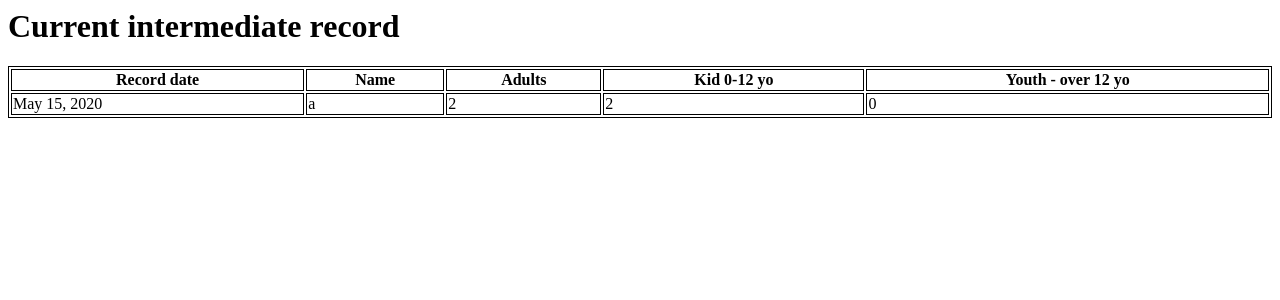
After one commit to oscar11737/attendence, a Django app: page /intermediate_record/ in a window 1280 px wide. The commit adds this page. Shown: the top 300 px of the page. Run offline with Django 3.2, Linux system fonts and the light colour scheme; data comes from the database, SQL or seed files in the repository; both versions use the stored data as it was after the commit.

Commit message:
1.creat inermediate record to associate date and family attendence 2.Update home page current record date 3. reset family table in intermediate_record page.

```diff
--- a/attendFellowship/models.py
+++ b/attendFellowship/models.py
@@ -17,3 +17,13 @@ class MeetingDate(models.Model):
     family = models.ManyToManyField(Family)
     def __str__(self):
         return self.submission_date.strftime('%d/%m/%Y')
+
+class IntermediateRecord(models.Model):
+    submission_date = models.DateField()
+    name = models.CharField(max_length=100)
+    nAdults = models.IntegerField(default=0)
+    nUnder12 = models.IntegerField(default=0)
+    nAbove12 = models.IntegerField(default=0)
+
+    def __str__(self):
+        return self.submission_date.strftime('%d/%m/%Y')
--- /dev/null
+++ b/attendFellowship/templates/intermediate_record.html
@@ -0,0 +1,21 @@
+{% extends "base.html" %}
+{% block content %}
+<h1> Current intermediate record </h1>
+<table style="width:100%">
+  <tr>
+    <th>Record date</th>
+    <th>Name</th>
+    <th>Adults</th>
+    <th>Kid 0-12 yo</th>
+    <th>Youth - over 12 yo</th>
+  </tr>
+  {% for entry in currentDay %}
+  <tr>
+    <td>{{ entry.submission_date }}</td>
+    <td>{{ entry.name }}</td>
+    <td>{{ entry.nAdults }}</td>
+    <td>{{ entry.nUnder12 }}</td>
+    <td>{{ entry.nAbove12 }}</td>
+  </tr>
+  {% endfor %}
+{% endblock %}
--- a/attendFellowship/views.py
+++ b/attendFellowship/views.py
@@ -1,15 +1,21 @@
 from django.shortcuts import render, redirect
 from .forms import NewFamilyForm, MeetingDateForm, ShowUpForm, TodayDateForm
-from .models import Family, MeetingDate
+from .models import Family, MeetingDate, IntermediateRecord
 import datetime
+from django.db import connection
+
+sql_s1 = "insert into 'attendFellowship_intermediaterecord' (id, submission_date, name, nAdults, nUnder12, nAbove12) select null, submission_date, name, nAdults, nUnder12, nAbove12 "
+sql_s2 = "from attendFellowship_meetingdate inner join attendFellowship_meetingdate_family "
+sql_s3 = "on attendFellowship_meetingdate.id = attendFellowship_meetingdate_family.meetingdate_id "
+sql_s4 = "inner join attendFellowship_family "
+sql_s5 = "on attendFellowship_family.id = attendFellowship_meetingdate_family.family_id;"
 
 
 def home(request):
-    showPeople = False
-    today = datetime.date.today()
-    if MeetingDate.objects.filter(submission_date=today).exists():
-        showPeople = True
-    families = Family.objects.all()
+    max_date = MeetingDate.objects.latest('submission_date')
+    families = IntermediateRecord.objects.filter(submission_date=max_date.submission_date)
+    families_list = Family.objects.all()
+    print
     if request.method == 'POST':
         form = TodayDateForm(request.POST)
         if form.is_valid():
@@ -17,9 +23,10 @@ def home(request):
             return redirect("/")
     else:
         context = {}
-        context['showPeople'] = showPeople
+        context['max_date'] = max_date
         context['form'] = TodayDateForm()
         context['families'] = families
+        context['families_list'] = families_list
     return render(request, 'home.html', context)
 
 def new_family(request):
@@ -35,7 +42,6 @@ def new_family(request):
 def show_up(request, id):
     family = Family.objects.get(id=id)
     today = datetime.date.today()
-    print(today)
     today = MeetingDate.objects.get(submission_date=today)
     if request.method == 'POST':
         showForm = ShowUpForm(request.POST, instance=family)
@@ -50,3 +56,18 @@ def show_up(request, id):
         context['showUpForm'] = ShowUpForm(initial={'name': family.name})
         context['dateForm'] = MeetingDateForm()
     return render(request, 'show_up.html', context)
+
+def intermediate_record(request):
+    families = Family.objects.all()
+    for family in families:
+        # reset all family attendence number to 0 in family table
+        Family.objects.filter(name=family.name).update(nAdults=0)
+        Family.objects.filter(name=family.name).update(nUnder12=0)
+        Family.objects.filter(name=family.name).update(nAbove12=0)
+    if request.method == 'POST':
+        with connection.cursor() as cursor:
+            res = cursor.execute(sql_s1+sql_s2+sql_s3+sql_s4+sql_s5)
+    currentDay = IntermediateRecord.objects.all()
+    context = {}
+    context['currentDay'] = currentDay
+    return render(request, 'intermediate_record.html', context)
--- a/attendence/urls.py
+++ b/attendence/urls.py
@@ -9,4 +9,5 @@ urlpatterns = [
     url(r'^$', views.home, name='home'),
     url(r'^new_family/', views.new_family, name='new_family'),
     url(r'^show_up/(\d+)/', views.show_up, name='show_up'),
+    url(r'^intermediate_record/', views.intermediate_record, name='intermediate_record'),
 ]
```
Also changed, not shown: attendFellowship/templates/home.html (+1 -7 lines), note-to-self.txt (+35 -1 lines), attendFellowship/migrations/0002_intermediaterecord.py (added), db.sqlite3.
